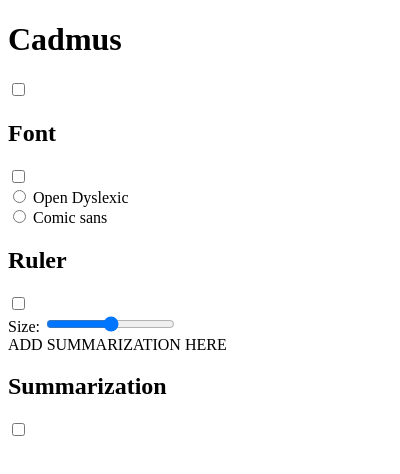
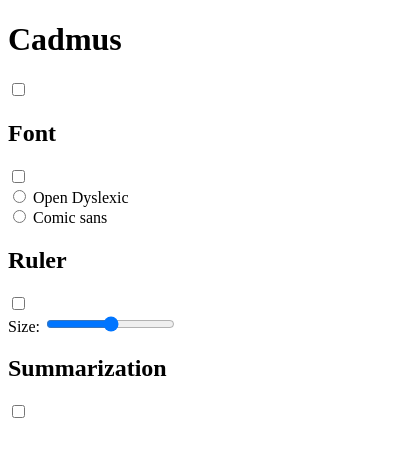
Before and after one commit to jromerooo2/dyslexia-extension, a browser extension: page src/popup.html in a window 400 px wide. Drawn offline with Linux system fonts and the light colour scheme.

Commit message:
removed random text

```diff
--- a/src/popup.html
+++ b/src/popup.html
@@ -110,8 +110,6 @@
               </div>
             </div>
           </div>
-
-          ADD SUMMARIZATION HERE
           <div class="popup-section">
             <div class="popup-section-header">
               <h2>Summarization</h2>
```
